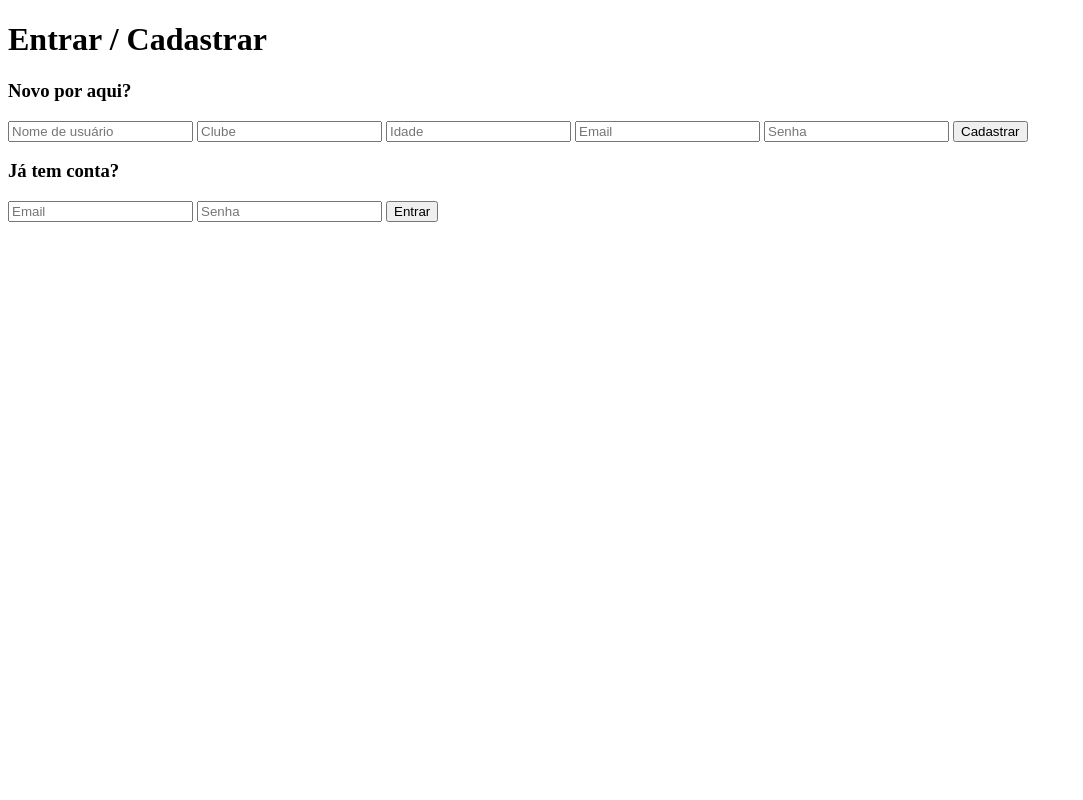
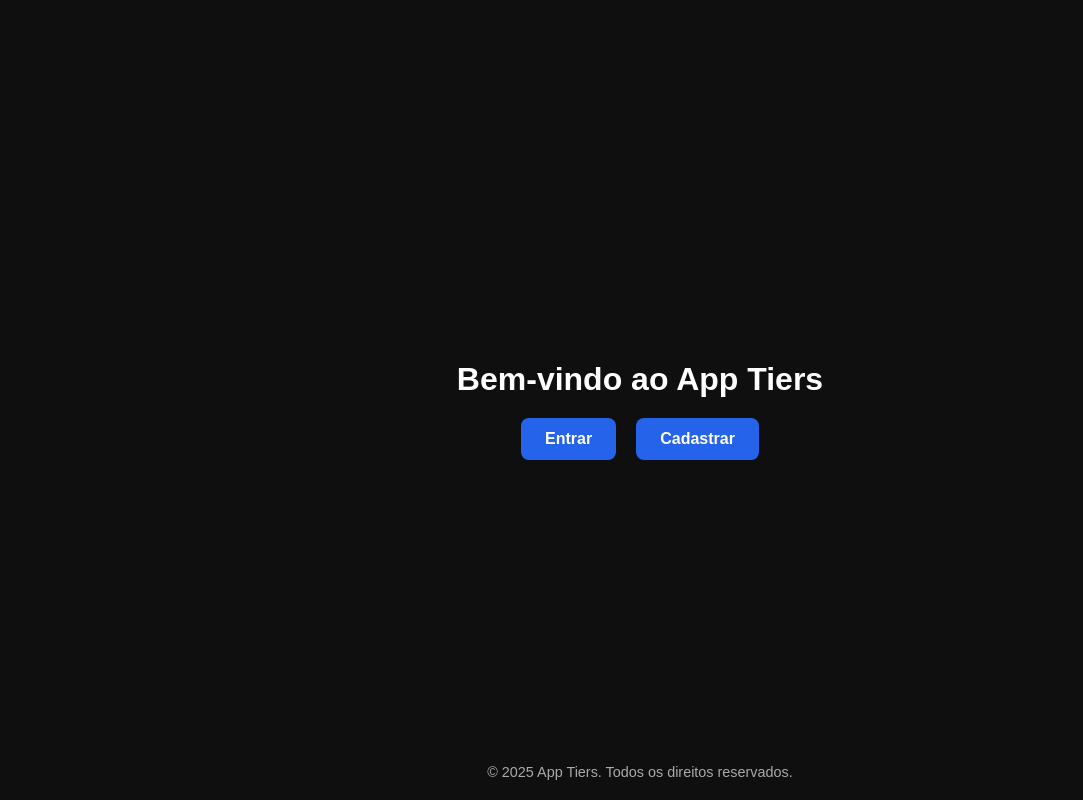
Before and after one commit to Panbers/app-tiers, a plain HTML site: page public/index.html in a window 1280 px wide. Shown: the whole page, without its empty margins (0-1083 px from the left). Drawn offline with nearby package versions, Linux system fonts and the light colour scheme.

Commit message:
10.11 funcionando no vercel

```diff
--- a/public/index.html
+++ b/public/index.html
@@ -1,38 +1,63 @@
-<!doctype html>
+<!DOCTYPE html>
 <html lang="pt-BR">
-<head>
-  <meta charset="utf-8" />
-  <meta name="viewport" content="width=device-width,initial-scale=1" />
-  <title>App Tiers – Login</title>
-  <link rel="stylesheet" href="public/styles.css" />
-</head>
-<body>
-  <div class="container">
-    <div class="card">
-      <h1>Entrar / Cadastrar</h1>
-      <div class="row">
-        <div>
-          <h3>Novo por aqui?</h3>
-          <input id="su-username" placeholder="Nome de usuário" />
-          <input id="su-club" placeholder="Clube" />
-          <input id="su-age" type="number" placeholder="Idade" />
-          <input id="su-email" type="email" placeholder="Email" />
-          <input id="su-pass" type="password" placeholder="Senha" />
-          <button id="btn-signup">Cadastrar</button>
-        </div>
-        <div>
-          <h3>Já tem conta?</h3>
-          <input id="li-email" type="email" placeholder="Email" />
-          <input id="li-pass" type="password" placeholder="Senha" />
-          <button id="btn-login">Entrar</button>
-        </div>
-      </div>
+  <head>
+    <meta charset="UTF-8" />
+    <meta name="viewport" content="width=device-width, initial-scale=1.0" />
+    <title>App Tiers</title>
+    <link rel="stylesheet" href="./style.css" />
+    <style>
+      body {
+        background-color: #0f0f0f;
+        color: white;
+        font-family: Arial, sans-serif;
+        display: flex;
+        flex-direction: column;
+        align-items: center;
+        justify-content: center;
+        height: 100vh;
+        margin: 0;
+      }
+
+      h1 {
+        margin-bottom: 20px;
+        font-size: 2rem;
+      }
+
+      .buttons {
+        display: flex;
+        gap: 20px;
+      }
+
+      a {
+        text-decoration: none;
+        background-color: #2563eb;
+        color: white;
+        padding: 12px 24px;
+        border-radius: 8px;
+        font-weight: bold;
+        transition: background-color 0.3s ease;
+      }
+
+      a:hover {
+        background-color: #1e40af;
+      }
+
+      footer {
+        position: absolute;
+        bottom: 20px;
+        font-size: 0.9rem;
+        color: #aaa;
+      }
+    </style>
+  </head>
+
+  <body>
+    <h1>Bem-vindo ao App Tiers</h1>
+    <div class="buttons">
+      <a href="login.html">Entrar</a>
+      <a href="register.html">Cadastrar</a>
     </div>
-  </div>
 
-  <!-- Supabase Client -->
-  <script src="https://cdn.jsdelivr.net/npm/@supabase/supabase-js@2"></script>
-  <script src="supabase.js"></script>
-  <script src="auth.js"></script>
-</body>
+    <footer>© 2025 App Tiers. Todos os direitos reservados.</footer>
+  </body>
 </html>
```
Also changed, not shown: public/dashboard.html (+1 -0 lines), public/login.html (+1 -0 lines), public/profile.html (+1 -0 lines), public/register.html (+1 -0 lines).
